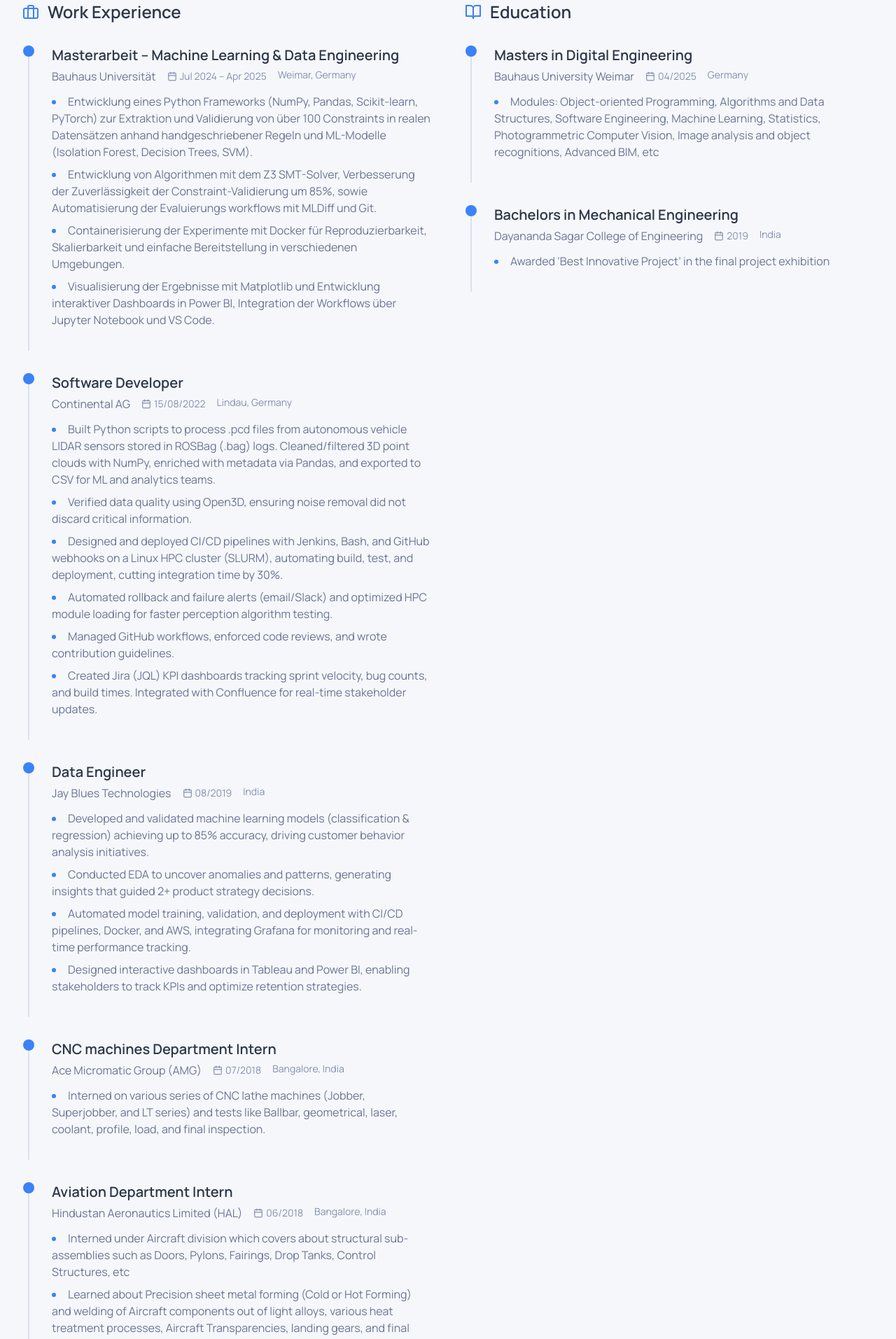
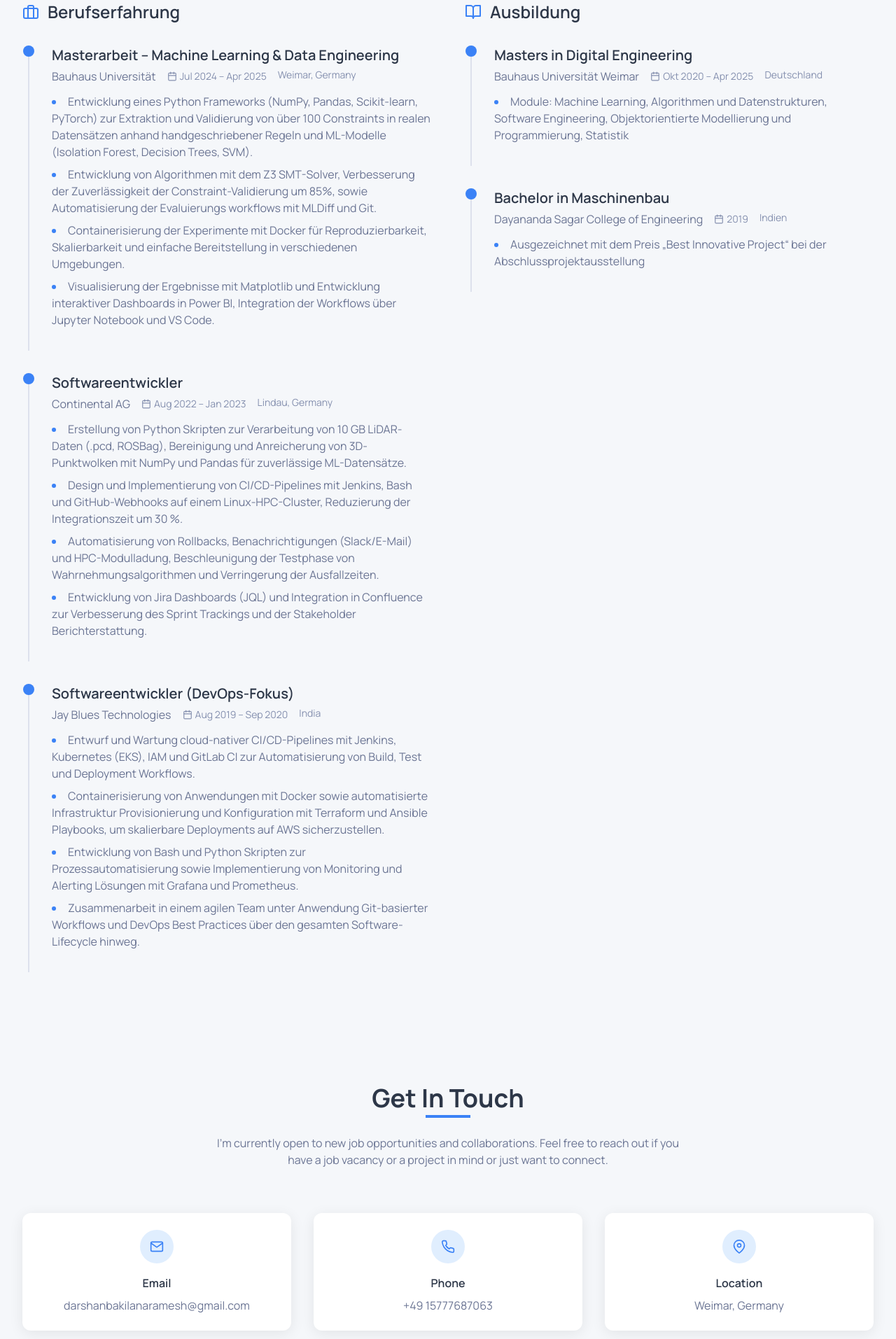
Before and after one commit to DarshanBakilanaRamesh/portfolio, a React (Vite) app: page / in a window 1280 px wide. Shown: the part 5240-7153 px from the top of the page at 70% size. Built offline with nearby package versions, Linux system fonts and the light colour scheme.

Commit message:
Updated Exp & Edu

```diff
--- a/src/components/Experience.jsx
+++ b/src/components/Experience.jsx
@@ -17,57 +17,27 @@ const Experience = () => {
       ]
     },
     {
-      role: "Software Developer",
+      role: "Softwareentwickler",
       company: "Continental AG",
-      duration: "15/08/2022",
+      duration: "Aug 2022 – Jan 2023",
       location: "Lindau, Germany",
       description: [
-        "Built Python scripts to process .pcd files from autonomous vehicle LIDAR sensors stored in ROSBag (.bag) logs. Cleaned/filtered 3D point clouds with NumPy, enriched with metadata via Pandas, and exported to CSV for ML and analytics teams.",
-        "Verified data quality using Open3D, ensuring noise removal did not discard critical information.",
-        "Designed and deployed CI/CD pipelines with Jenkins, Bash, and GitHub webhooks on a Linux HPC cluster (SLURM), automating build, test, and deployment, cutting integration time by 30%.",
-        "Automated rollback and failure alerts (email/Slack) and optimized HPC module loading for faster perception algorithm testing.",
-        "Managed GitHub workflows, enforced code reviews, and wrote contribution guidelines.",
-        "Created Jira (JQL) KPI dashboards tracking sprint velocity, bug counts, and build times. Integrated with Confluence for real-time stakeholder updates.",
+        "Erstellung von Python Skripten zur Verarbeitung von 10 GB LiDAR-Daten (.pcd, ROSBag), Bereinigung und Anreicherung von 3D-Punktwolken mit NumPy und Pandas für zuverlässige ML-Datensätze.",
+        "Design und Implementierung von CI/CD-Pipelines mit Jenkins, Bash und GitHub-Webhooks auf einem Linux-HPC-Cluster, Reduzierung der Integrationszeit um 30 %.",
+        "Automatisierung von Rollbacks, Benachrichtigungen (Slack/E-Mail) und HPC-Modulladung, Beschleunigung der Testphase von Wahrnehmungsalgorithmen und Verringerung der Ausfallzeiten.",
+        "Entwicklung von Jira Dashboards (JQL) und Integration in Confluence zur Verbesserung des Sprint Trackings und der Stakeholder Berichterstattung.",
       ]
     },
     {
-      role: "Data Engineer",
+      role: "Softwareentwickler (DevOps-Fokus)",
       company: "Jay Blues Technologies",
-      duration: "08/2019",
+      duration: "Aug 2019 – Sep 2020",
       location: "India",
       description: [
-        "Developed and validated machine learning models (classification & regression) achieving up to 85% accuracy, driving customer behavior analysis initiatives.",
-        "Conducted EDA to uncover anomalies and patterns, generating insights that guided 2+ product strategy decisions.",
-        "Automated model training, validation, and deployment with CI/CD pipelines, Docker, and AWS, integrating Grafana for monitoring and real-time performance tracking.",
-        "Designed interactive dashboards in Tableau and Power BI, enabling stakeholders to track KPIs and optimize retention strategies.",
-      ]
-    },
-    {
-      role: "CNC machines Department Intern",
-      company: "Ace Micromatic Group (AMG)",
-      duration: "07/2018",
-      location: "Bangalore, India",
-      description: [
-        "Interned on various series of CNC lathe machines (Jobber, Superjobber, and LT series) and tests like Ballbar, geometrical, laser, coolant, profile, load, and final inspection.",
-      ]
-    },
-    {
-      role: "Aviation Department Intern",
-      company: "Hindustan Aeronautics Limited (HAL)",
-      duration: "06/2018",
-      location: "Bangalore, India",
-      description: [
-        "Interned under Aircraft division which covers about structural sub-assemblies such as Doors, Pylons, Fairings, Drop Tanks, Control Structures, etc",
-        "Learned about Precision sheet metal forming (Cold or Hot Forming) and welding of Aircraft components out of light alloys, various heat treatment processes, Aircraft Transparencies, landing gears, and final inspections.",
-      ]
-    },
-    {
-      role: "Automobile Department Intern",
-      company: "Bangalore Metropolitan Transport Corporation (BMTC)",
-      duration: "02/2018",
-      location: "Bangalore, India",
-      description: [
-        "Interned on bus components like engine, transmission, differential, clutch, brake system and also an overview on bus body design.",
+        "Entwurf und Wartung cloud-nativer CI/CD-Pipelines mit Jenkins, Kubernetes (EKS), IAM und GitLab CI zur Automatisierung von Build, Test und Deployment Workflows.",
+        "Containerisierung von Anwendungen mit Docker sowie automatisierte Infrastruktur Provisionierung und Konfiguration mit Terraform und Ansible Playbooks, um skalierbare Deployments auf AWS sicherzustellen.",
+        "Entwicklung von Bash und Python Skripten zur Prozessautomatisierung sowie Implementierung von Monitoring und Alerting Lösungen mit Grafana und Prometheus.",
+        "Zusammenarbeit in einem agilen Team unter Anwendung Git-basierter Workflows und DevOps Best Practices über den gesamten Software-Lifecycle hinweg.",
       ]
     }
   ];
@@ -75,20 +45,20 @@ const Experience = () => {
   const education = [
     {
       degree: "Masters in Digital Engineering",
-      institution: "Bauhaus University Weimar",
-      duration: "04/2025",
-      country: "Germany",
+      institution: "Bauhaus Universität Weimar",
+      duration: "Okt 2020 – Apr 2025",
+      country: "Deutschland",
       description: [
-        "Modules: Object-oriented Programming, Algorithms and Data Structures, Software Engineering, Machine Learning, Statistics, Photogrammetric Computer Vision, Image analysis and object recognitions, Advanced BIM, etc"
+        "Module: Machine Learning, Algorithmen und Datenstrukturen, Software Engineering, Objektorientierte Modellierung und Programmierung, Statistik"
       ]
     },
     {
-      degree: "Bachelors in Mechanical Engineering",
+      degree: "Bachelor in Maschinenbau",
       institution: "Dayananda Sagar College of Engineering",
       duration: "2019",
-      country: "India",
+      country: "Indien",
       description: [
-        "Awarded ‘Best Innovative Project’ in the final project exhibition"
+        "Ausgezeichnet mit dem Preis „Best Innovative Project“ bei der Abschlussprojektausstellung"
       ]
     }
   ];
@@ -98,7 +68,7 @@ const Experience = () => {
       <div className="container">
         <div className="mb-16">
           <ScrollAnimation>
-            <h2 className="section-title">Berufserfahrung</h2>
+            <h2 className="section-title">Erfahrung</h2>
             <p className="text-secondary-600 max-w-3xl">
               Durch meine berufliche Laufbahn konnte ich fundierte Praxiserfahrung
               sammeln und die Kompetenzen entwickeln, um nachhaltige und qualitativ hochwertige
@@ -113,7 +83,7 @@ const Experience = () => {
             <ScrollAnimation>
               <div className="flex items-center mb-8">
                 <FiBriefcase className="text-primary-500 text-2xl mr-3" />
-                <h3 className="text-2xl font-semibold">Work Experience</h3>
+                <h3 className="text-2xl font-semibold">Berufserfahrung</h3>
               </div>
             </ScrollAnimation>
 
@@ -146,7 +116,7 @@ const Experience = () => {
             <ScrollAnimation>
               <div className="flex items-center mb-8">
                 <FiBookOpen className="text-primary-500 text-2xl mr-3" />
-                <h3 className="text-2xl font-semibold">Education</h3>
+                <h3 className="text-2xl font-semibold">Ausbildung</h3>
               </div>
             </ScrollAnimation>
 
```
